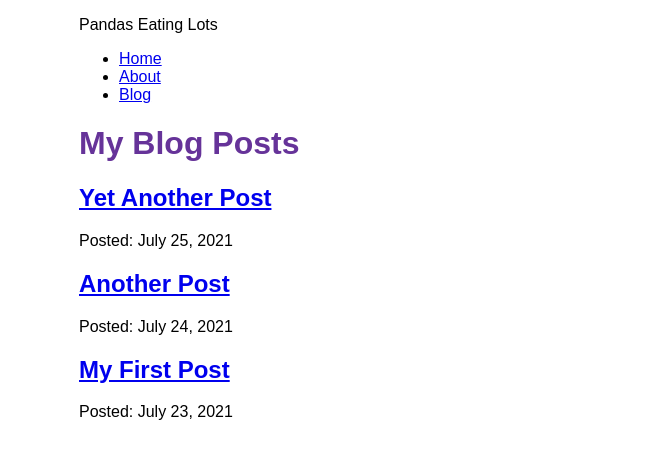
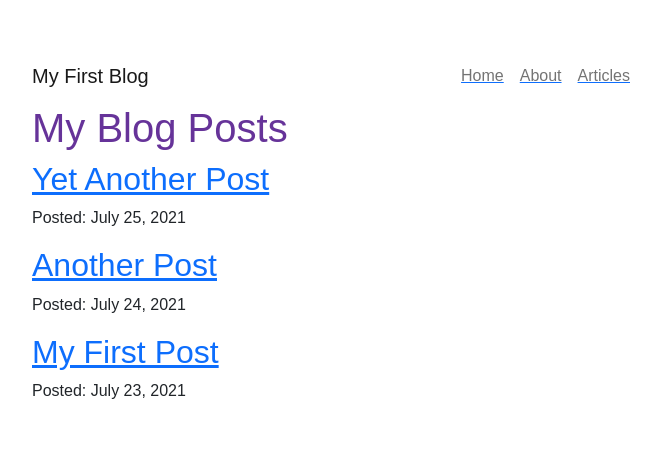
Before and after one commit to minhuyen/gatsby-blog, a Gatsby site: page /blog in a window 1280 px wide. Shown: the whole page, without its empty margins (311-972 px from the left). Built offline with nearby package versions, Linux system fonts and the light colour scheme; Gatsby itself is replaced by a stand-in of ours.

Commit message:
update layout bootstap

```diff
--- a/gatsby-config.js
+++ b/gatsby-config.js
@@ -1,9 +1,9 @@
 module.exports = {
   siteMetadata: {
-    siteUrl: "https://www.yourdomain.tld",
-    title: `Pandas Eating Lots`,
-    description: `A simple description about pandas eating lots...`,
-    author: `gatsbyjs`,
+    siteUrl: "https://gatsbyblog22997.gatsbyjs.io",
+    title: `My First Blog`,
+    description: `my first blog`,
+    author: `Uyen Do`,
   },
   plugins: [
     "gatsby-plugin-gatsby-cloud",
@@ -13,7 +13,7 @@ module.exports = {
       resolve: `gatsby-source-filesystem`,
       options: {
         name: `blog`,
-        path: `${__dirname}/content/blog/`,
+        path: `${__dirname}/content/posts/`,
       },
     },
     "gatsby-plugin-mdx",
--- a/package.json
+++ b/package.json
@@ -17,6 +17,7 @@
   "dependencies": {
     "@mdx-js/mdx": "^1.6.22",
     "@mdx-js/react": "^1.6.22",
+    "bootstrap": "^5.0.2",
     "gatsby": "^3.10.1",
     "gatsby-plugin-gatsby-cloud": "^2.10.0",
     "gatsby-plugin-image": "^1.10.1",
@@ -27,6 +28,7 @@
     "gatsby-plugin-sharp": "^3.10.2",
     "gatsby-source-filesystem": "^3.10.0",
     "react": "^17.0.1",
+    "react-bootstrap": "^2.0.0-beta.4",
     "react-dom": "^17.0.1",
     "react-helmet": "^6.1.0"
   }
--- a/src/components/layout.js
+++ b/src/components/layout.js
@@ -1,13 +1,9 @@
 import * as React from "react";
 import { Link, useStaticQuery, graphql } from "gatsby";
-import {
-  container,
-  heading,
-  navLinks,
-  navLinkItem,
-  navLinkText,
-  siteTitle,
-} from "./layout.module.css";
+import { Navbar, Container, Nav } from "react-bootstrap";
+
+import "bootstrap/dist/css/bootstrap.min.css";
+import { container, heading, navLinkText } from "./layout.module.css";
 
 const Layout = ({ pageTitle, children }) => {
   const data = useStaticQuery(graphql`
@@ -24,28 +20,40 @@ const Layout = ({ pageTitle, children }) => {
       <title>
         {pageTitle} | {data.site.siteMetadata.title}
       </title>
-      <p className={siteTitle}>{data.site.siteMetadata.title}</p>
-      <nav>
-        <ul className={navLinks}>
-          <li className={navLinkItem}>
+      {/* <p className={siteTitle}>{data.site.siteMetadata.title}</p> */}
+      <Navbar>
+        <Container>
+          <Navbar.Brand>{data.site.siteMetadata.title}</Navbar.Brand>
+        </Container>
+        <Nav>
+          <Nav.Item>
             <Link to="/" className={navLinkText}>
-              Home
+              <Nav.Link as="span" eventKey="link-1">
+                Home
+              </Nav.Link>
             </Link>
-          </li>
-          <li className={navLinkItem}>
+          </Nav.Item>
+          <Nav.Item>
             <Link to="/about" className={navLinkText}>
-              About
+              <Nav.Link as="span" eventKey="link-1">
+                About
+              </Nav.Link>
             </Link>
-          </li>
-          <li className={navLinkItem}>
+          </Nav.Item>
+          <Nav.Item>
             <Link to="/blog" className={navLinkText}>
-              Blog
+              <Nav.Link as="span" eventKey="link-1">
+                Articles
+              </Nav.Link>
             </Link>
-          </li>
-        </ul>
-      </nav>
-      <h1 className={heading}>{pageTitle}</h1>
-      {children}
+          </Nav.Item>
+        </Nav>
+      </Navbar>
+
+      <Container>
+        <h1 className={heading}>{pageTitle}</h1>
+        {children}
+      </Container>
     </main>
   );
 };
--- a/src/components/layout.module.css
+++ b/src/components/layout.module.css
@@ -1,6 +1,7 @@
 .container {
-  margin: auto;
-  max-width: 500px;
+  margin: 3rem auto;
+  max-width: 650px;
+  padding: 0 1rem;
   font-family: sans-serif;
 }
 
@@ -17,10 +18,11 @@
 }
 .nav-link-text {
   color: black;
+  text-decoration: none;
 }
 
 .site-title {
   font-size: 3rem;
   color: gray;
-  font-weight: 700;
+  font-weight: 600;
 }
```
Also changed, not shown: content/posts/another-post.mdx (renamed from content/blog/another-post.mdx), content/posts/my-first-post.mdx (renamed from content/blog/my-first-post.mdx), content/posts/yet-another-post.mdx (renamed from content/blog/yet-another-post.mdx), 1 other file.
